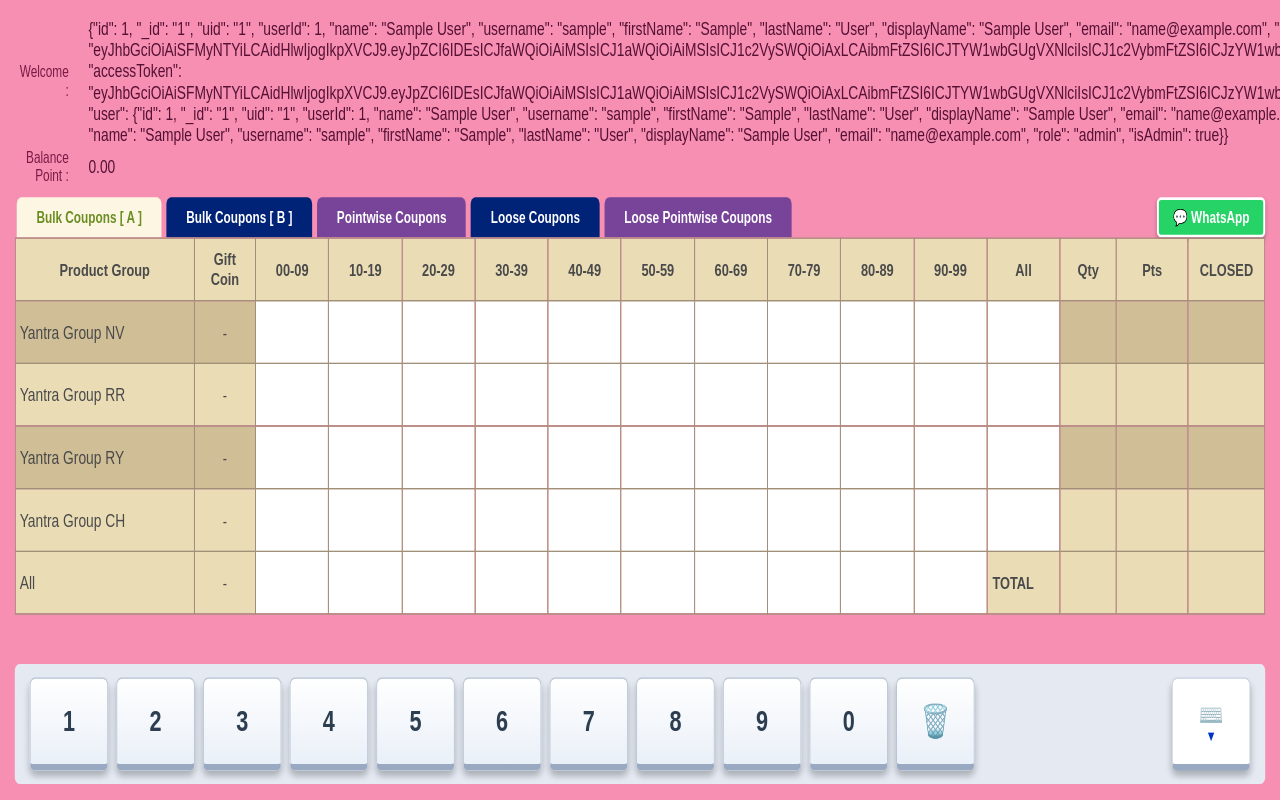
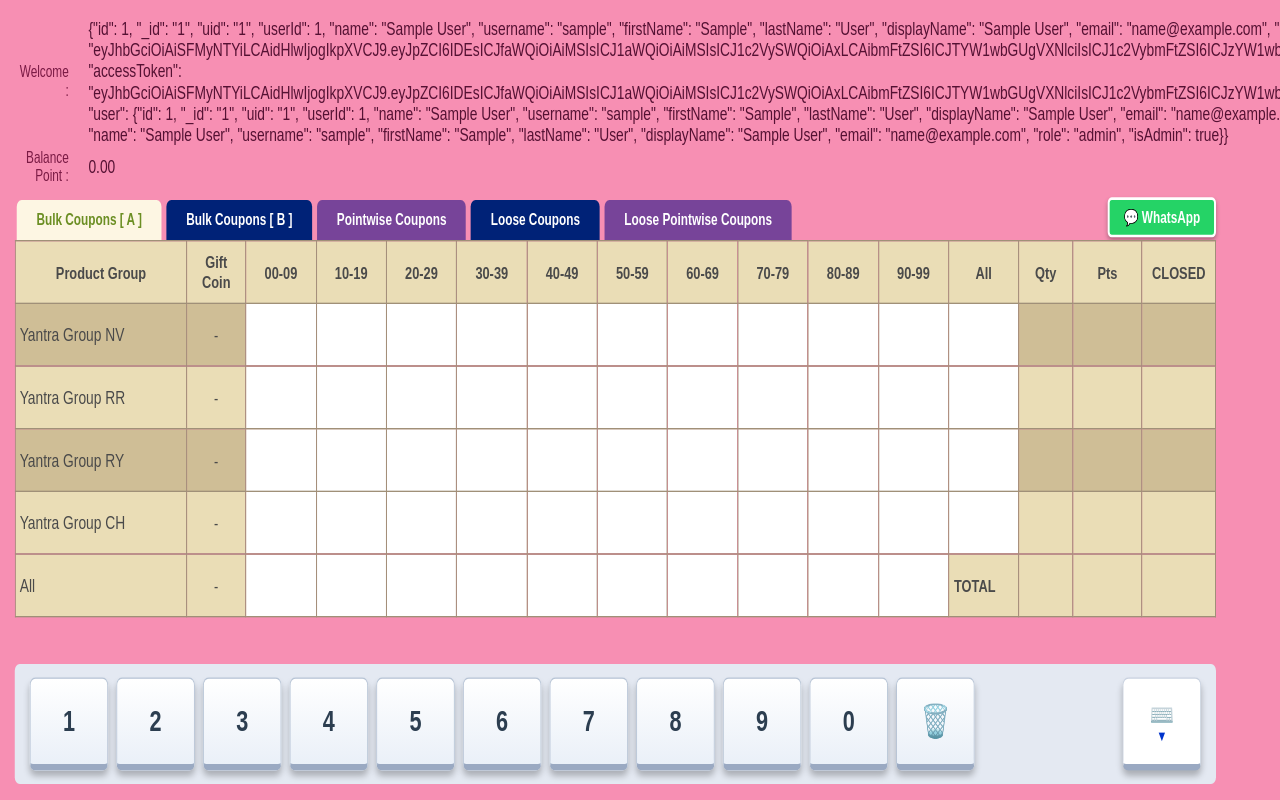
Before and after one commit to hanumanji6465/yantra-game-live, a website: page game.html in a window 1280 px wide. Shown: the top 800 px of the page. Drawn offline with Linux system fonts and the light colour scheme; no server answers; sample sign-in values are in the browser's storage.

Commit message:
Update game.html

```diff
--- a/game.html
+++ b/game.html
@@ -26,7 +26,9 @@
             border-radius: 0 !important;
             border: none !important;
             background-color: #f78fb3;
-            display: flex; flex-direction: column; padding: 12px 15px;
+            display: flex; flex-direction: column;
+            /* 🚀 Yahan right side mein 65px ka space de diya hai taaki patti ke piche kuch na chhupe */
+            padding: 12px 65px 12px 15px;
             box-sizing: border-box;
             transform-origin: top left !important;
         }
@@ -50,11 +52,11 @@
         .tab:nth-child(4) { background-color: #002277; color: white; }
         .tab:nth-child(5) { background-color: #774499; color: white; }
 
-        ..inline-action-btns { display: flex; gap: 8px; margin-bottom: 2px; margin-right: 45px; }
+        /* 🚀 Double dot wali galti theek kar di hai */
+        .inline-action-btns { display: flex; gap: 8px; margin-bottom: 2px; }
         .inline-action-btn { padding: 6px 14px; border-radius: 4px; font-size: 12px; border: 2px solid white; cursor: pointer; font-weight: bold; color: white; box-shadow: 0px 2px 4px rgba(0,0,0,0.3); }
         .btn-add-money { background-color: #008800; }
         .btn-withdraw { background-color: #cc0000; }
-        /* 🚀 Naya WhatsApp Button Style */
         .btn-whatsapp { background-color: #25D366; }
         .inline-action-btn:active { transform: scale(0.95); }
 
```
